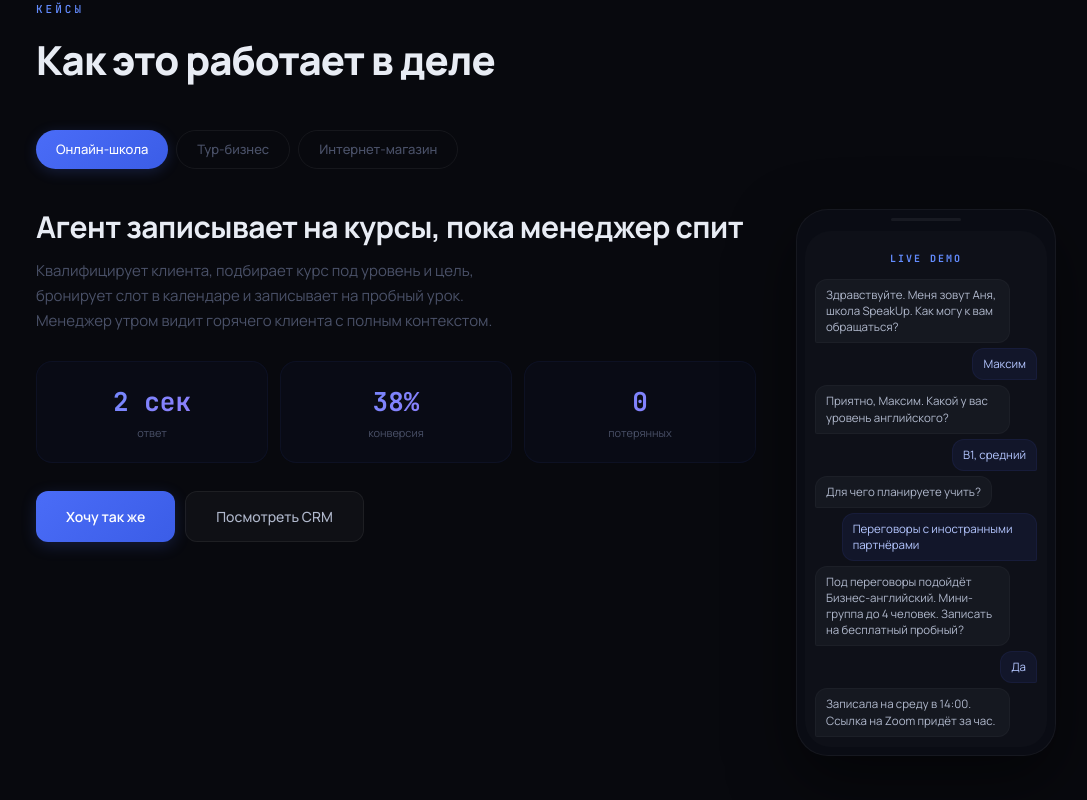
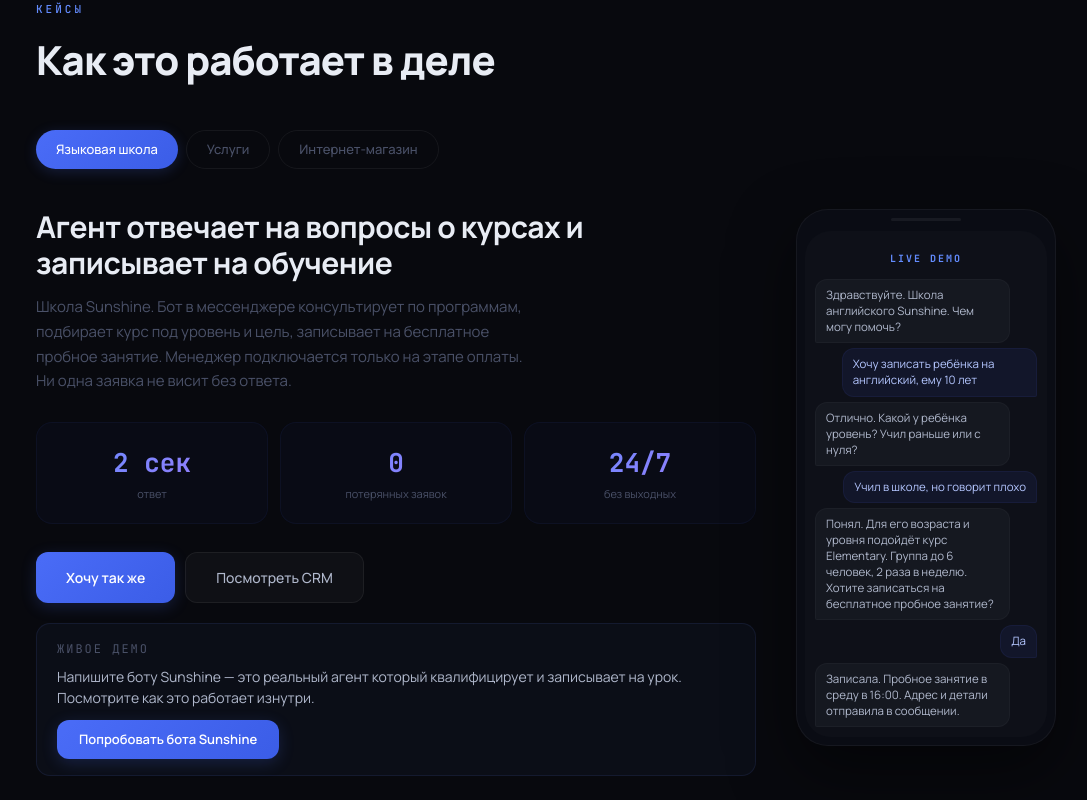
Before and after one commit to atru8292-spec/agento, a Next.js app: page / in a window 1280 px wide. Shown: the part 1460-2260 px from the top of the page, without its empty margins (84-1171 px from the left). Built offline with nearby package versions, Linux system fonts and the light colour scheme.

Commit message:
Update page.js

```diff
--- a/src/app/page.js
+++ b/src/app/page.js
@@ -4,6 +4,7 @@ import ChatWidget from "@/components/ChatWidget";
 
 const TG = "https://t.me/arinashrr";
 const CRM = "https://speakup-crm.vercel.app";
+const DEMO_BOT = "https://t.me/sunsh22bot";
 
 /* ── Scroll reveal ── */
 function S({ children, d = 0, style = {} }) {
@@ -40,33 +41,31 @@ function Ct({ end, sfx = "" }) {
 /* ── Data ── */
 const CASES = [
   {
-    tag: "Онлайн-школа", title: "Агент записывает на курсы, пока менеджер спит",
-    desc: "Квалифицирует клиента, подбирает курс под уровень и цель, бронирует слот в календаре и записывает на пробный урок. Менеджер утром видит горячего клиента с полным контекстом.",
-    metrics: [{ v: "2", s: " сек", l: "ответ" }, { v: "38", s: "%", l: "конверсия" }, { v: "0", s: "", l: "потерянных" }],
+    tag: "Языковая школа", title: "Агент отвечает на вопросы о курсах и записывает на обучение",
+    desc: "Школа Sunshine. Бот в мессенджере консультирует по программам, подбирает курс под уровень и цель, записывает на бесплатное пробное занятие. Менеджер подключается только на этапе оплаты. Ни одна заявка не висит без ответа.",
+    metrics: [{ v: "2", s: " сек", l: "ответ" }, { v: "0", s: "", l: "потерянных заявок" }, { v: "24", s: "/7", l: "без выходных" }],
     chat: [
-      { r: "b", t: "Здравствуйте. Меня зовут Аня, школа SpeakUp. Как могу к вам обращаться?" },
-      { r: "u", t: "Максим" },
-      { r: "b", t: "Приятно, Максим. Какой у вас уровень английского?" },
-      { r: "u", t: "B1, средний" },
-      { r: "b", t: "Для чего планируете учить?" },
-      { r: "u", t: "Переговоры с иностранными партнёрами" },
-      { r: "b", t: "Под переговоры подойдёт Бизнес-английский. Мини-группа до 4 человек. Записать на бесплатный пробный?" },
+      { r: "b", t: "Здравствуйте. Школа английского Sunshine. Чем могу помочь?" },
+      { r: "u", t: "Хочу записать ребёнка на английский, ему 10 лет" },
+      { r: "b", t: "Отлично. Какой у ребёнка уровень? Учил раньше или с нуля?" },
+      { r: "u", t: "Учил в школе, но говорит плохо" },
+      { r: "b", t: "Понял. Для его возраста и уровня подойдёт курс Elementary. Группа до 6 человек, 2 раза в неделю. Хотите записаться на бесплатное пробное занятие?" },
       { r: "u", t: "Да" },
-      { r: "b", t: "Записала на среду в 14:00. Ссылка на Zoom придёт за час." },
+      { r: "b", t: "Записала. Пробное занятие в среду в 16:00. Адрес и детали отправила в сообщении." },
     ],
   },
   {
-    tag: "Тур-бизнес", title: "Консультирует по турам и доводит до оплаты",
-    desc: "Клиент пишет — агент подбирает тур из базы, отвечает на вопросы по визам и отелям, формирует предложение и высылает ссылку на оплату. Без участия менеджера.",
-    metrics: [{ v: "24", s: "/7", l: "онлайн" }, { v: "3", s: "x", l: "заявки ночью" }, { v: "45", s: "%", l: "дешевле лид" }],
+    tag: "Услуги", title: "Клиент получает ответ за 10 секунд вместо следующего дня",
+    desc: "Агент на сайте консультирует по услугам и ценам, задаёт уточняющие вопросы и передаёт менеджеру уже с полной информацией о клиенте. Менеджер не тратит время на выяснение деталей — сразу работает с готовым запросом.",
+    metrics: [{ v: "10", s: " сек", l: "до ответа" }, { v: "3", s: "x", l: "заявки ночью" }, { v: "45", s: "%", l: "дешевле лид" }],
     chat: [
-      { r: "b", t: "Добрый день. Ассистент TravelPro. Куда планируете поехать?" },
-      { r: "u", t: "Турция, на двоих, в июне" },
-      { r: "b", t: "На 7 ночей, всё включено — от 89 000. Отель 5 звёзд на первой линии. Показать варианты?" },
-      { r: "u", t: "С детским клубом, если есть" },
-      { r: "b", t: "Нашла 3 варианта. Лучший — Rixos Premium, 112 000. Забронировать?" },
-      { r: "u", t: "Давайте" },
-      { r: "b", t: "Договор и ссылка на оплату отправлены на ваш email." },
+      { r: "b", t: "Добрый день. Чем могу помочь?" },
+      { r: "u", t: "Хочу узнать про дизайн интерьера, сколько стоит" },
+      { r: "b", t: "Стоимость зависит от площади и формата. Скажите, это квартира или дом? Примерный метраж?" },
+      { r: "u", t: "Квартира, 65 метров, двушка" },
+      { r: "b", t: "Понял. Дизайн-проект для 65 кв.м. — от 130 000. Включает планировку, чертежи и авторский надзор. Удобно, если наш специалист свяжется с вами сегодня?" },
+      { r: "u", t: "Да, после 18:00" },
+      { r: "b", t: "Передала запрос. Специалист позвонит после 18:00. Оставьте номер телефона, пожалуйста." },
     ],
   },
   {
@@ -321,6 +320,13 @@ export default function Home() {
                 <a href={TG} target="_blank" rel="noopener noreferrer" className="btn-p">Хочу так же</a>
                 <a href={CRM} target="_blank" rel="noopener noreferrer" className="btn-s">Посмотреть CRM</a>
               </div></S>
+              {tab === 0 && (
+                <S d={200}><div style={{marginTop:20,padding:"16px 20px",borderRadius:14,background:"rgba(99,140,255,0.04)",border:"1px solid rgba(99,140,255,0.1)"}}>
+                  <div style={{fontSize:12,color:"var(--text-dim)",marginBottom:8,textTransform:"uppercase",letterSpacing:2,fontFamily:"'JetBrains Mono',monospace"}}>Живое демо</div>
+                  <div style={{fontSize:14,color:"var(--text)",marginBottom:12,lineHeight:1.5}}>Напишите боту Sunshine — это реальный агент который квалифицирует и записывает на урок. Посмотрите как это работает изнутри.</div>
+                  <a href={DEMO_BOT} target="_blank" rel="noopener noreferrer" className="btn-p" style={{fontSize:13,padding:"10px 22px"}}>Попробовать бота Sunshine</a>
+                </div></S>
+              )}
             </div>
             <S d={180}><Phone chat={c.chat}/></S>
           </div>
```
